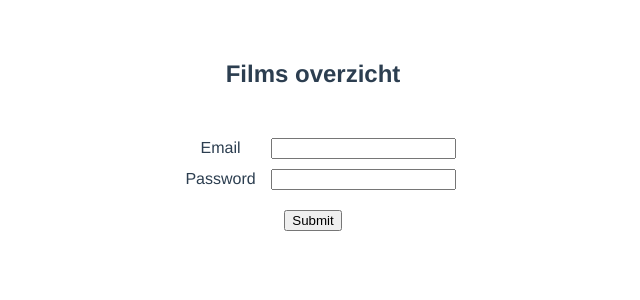
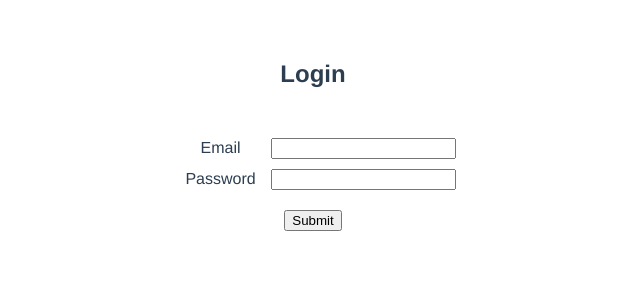
Before and after one commit to saebuabu/frontendvue, a Vue app: page / in a window 1280 px wide. Shown: the top 300 px of the page, without its empty margins (327-967 px from the left). Built offline with nearby package versions, Linux system fonts and the light colour scheme.

Commit message:
v-f v-else

```diff
--- a/src/components/MoviesList.vue
+++ b/src/components/MoviesList.vue
@@ -1,8 +1,16 @@
 <template>
-    <div>
+    <div v-if="toegang">
         <h2>Films overzicht</h2>
+        <ul>
+            <li>Film 1</li>
+            <li>Film 2</li>
+            <li>Film 3</li>
+            <li>Film 4</li>
+            <li>Film 5</li>
+        </ul>
     </div>
-    <div>
+    <div v-else>
+        <h2>Login</h2>
         <form id="loginForm">
             <div class="form-group">
                 <div class="form-group">
```
